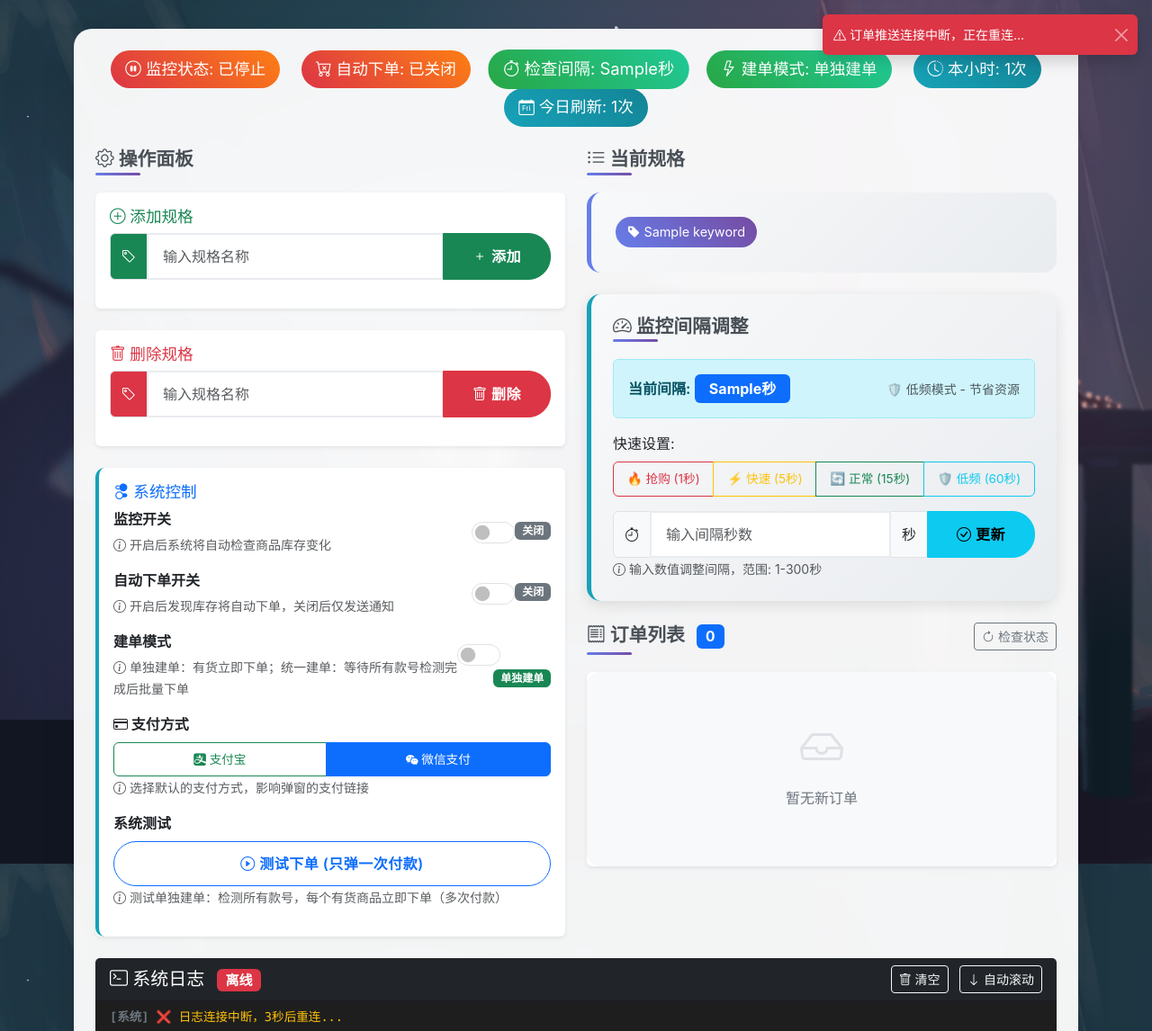
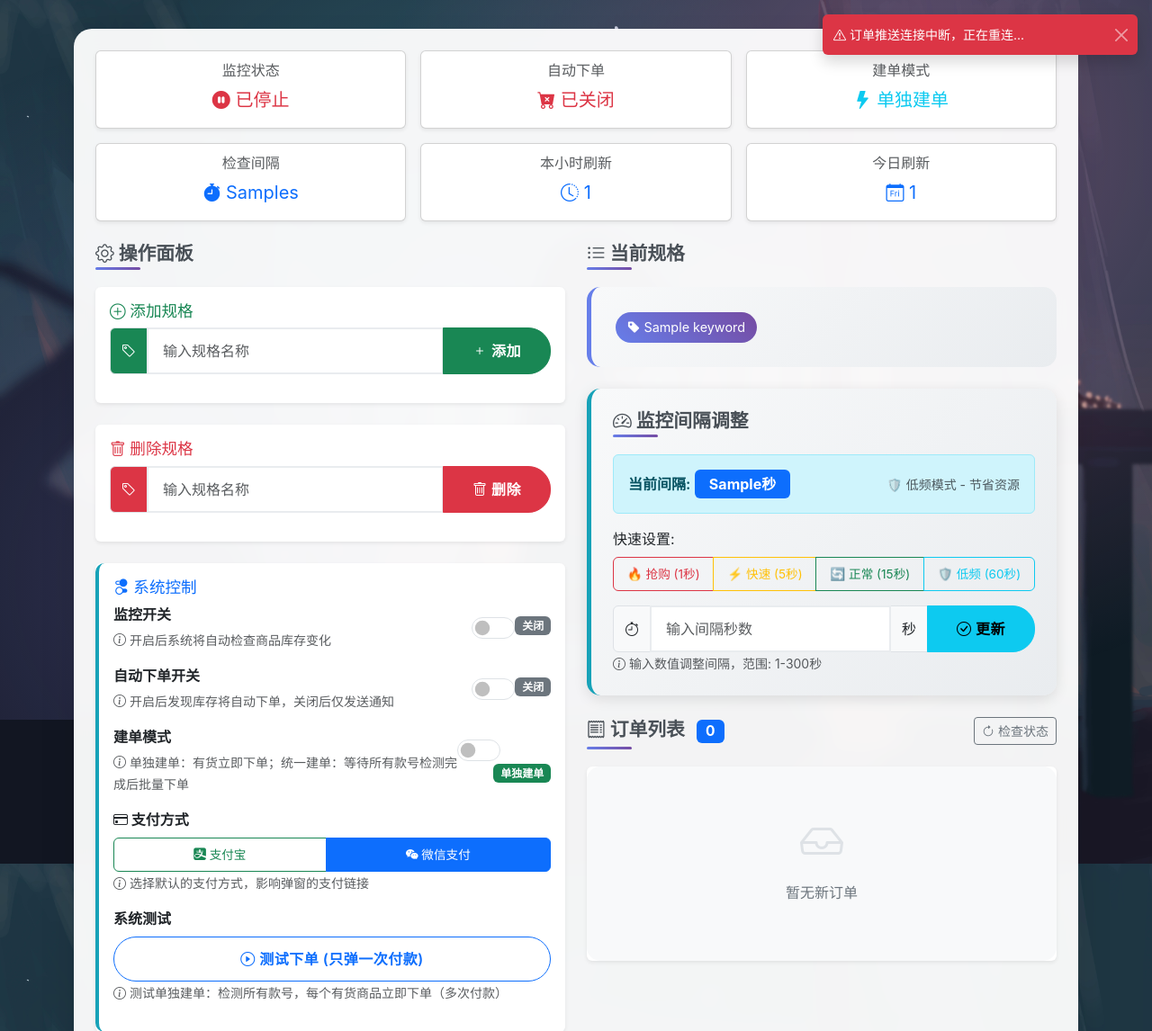
Before and after one commit to poorld/python_clim_web, a Flask app: template templates/home.html in a window 1280 px wide. Shown: the top 1146 px of the page at 90% size. Run offline with Flask 3, Linux system fonts and the light colour scheme; the template is opened without the code that fills it: most values are stand-ins (such as "Sample title", 1, 10 or a date in 2020).

Commit message:
美化首页

```diff
--- a/templates/home.html
+++ b/templates/home.html
@@ -7,14 +7,6 @@
     <link href="https://cdn.jsdelivr.net/npm/bootstrap@5.3.1/dist/css/bootstrap.min.css" rel="stylesheet">
     <link href="https://cdn.jsdelivr.net/npm/bootstrap-icons@1.10.0/font/bootstrap-icons.css" rel="stylesheet">
     <style>
-        /* body {
-            background: linear-gradient(135deg, #667eea 0%, #764ba2 50%, #f093fb 100%);
-            min-height: 100vh;
-            font-family: 'Inter', 'Segoe UI', system-ui, -apple-system, sans-serif;
-            position: relative;
-            overflow-x: hidden;
-        } */
-
         body {
             background: url('/static/images/08.jpg') no-repeat center center fixed;
             background-size: cover;
@@ -23,7 +15,6 @@
             position: relative;
             overflow-x: hidden;
         }
-
 
         body::before {
             content: '';
@@ -293,44 +284,71 @@
 
 
         <div class="main-container p-4">
-            <!-- 页面标题和状态 -->
-            <div class="text-center mb-4">
-
-                <div class="row justify-content-center">
-                    <div class="col-auto">
-                        <div class="status-badge {{ 'status-on' if monitor_status else 'status-off' }}">
-                            <i class="bi bi-{{ 'play-circle' if monitor_status else 'pause-circle' }}"></i>
-                            监控状态: {{ '运行中' if monitor_status else '已停止' }}
+            <!-- 状态卡片 -->
+            <div class="row g-3 mb-4">
+                <div class="col-md-4 col-6">
+                    <div class="card text-center h-100 shadow-sm">
+                        <div class="card-body">
+                            <h6 class="card-subtitle mb-2 text-muted">监控状态</h6>
+                            <p class="card-text fs-5 {{ 'text-success' if monitor_status else 'text-danger' }}">
+                                <i class="bi bi-{{ 'play-circle-fill' if monitor_status else 'pause-circle-fill' }}"></i>
+                                {{ '运行中' if monitor_status else '已停止' }}
+                            </p>
                         </div>
                     </div>
-                    <div class="col-auto">
-                        <div class="status-badge {{ 'status-on' if auto_order_status else 'status-off' }}">
-                            <i class="bi bi-{{ 'cart-check' if auto_order_status else 'cart-x' }}"></i>
-                            自动下单: {{ '已开启' if auto_order_status else '已关闭' }}
+                </div>
+                <div class="col-md-4 col-6">
+                    <div class="card text-center h-100 shadow-sm">
+                        <div class="card-body">
+                            <h6 class="card-subtitle mb-2 text-muted">自动下单</h6>
+                            <p class="card-text fs-5 {{ 'text-success' if auto_order_status else 'text-danger' }}">
+                                <i class="bi bi-{{ 'cart-check-fill' if auto_order_status else 'cart-x-fill' }}"></i>
+                                {{ '已开启' if auto_order_status else '已关闭' }}
+                            </p>
                         </div>
                     </div>
-                    <div class="col-auto">
-                        <div class="status-badge status-on" id="intervalBadge">
-                            <i class="bi bi-stopwatch"></i>
-                            检查间隔: <span id="currentInterval">{{ monitor_interval }}</span>秒
+                </div>
+                <div class="col-md-4 col-12">
+                    <div class="card text-center h-100 shadow-sm">
+                        <div class="card-body">
+                            <h6 class="card-subtitle mb-2 text-muted">建单模式</h6>
+                            <p class="card-text fs-5 text-info">
+                                <i class="bi bi-{{ 'collection-fill' if batch_order_mode else 'lightning-fill' }}"></i>
+                                {{ '统一建单' if batch_order_mode else '单独建单' }}
+                            </p>
                         </div>
                     </div>
-                    <div class="col-auto">
-                        <div class="status-badge {{ 'status-info' if batch_order_mode else 'status-success' }}">
-                            <i class="bi bi-{{ 'collection' if batch_order_mode else 'lightning' }}"></i>
-                            建单模式: {{ '统一建单' if batch_order_mode else '单独建单' }}
+                </div>
+                <div class="col-md-4 col-4">
+                    <div class="card text-center h-100 shadow-sm">
+                        <div class="card-body">
+                            <h6 class="card-subtitle mb-2 text-muted">检查间隔</h6>
+                            <p class="card-text fs-5 text-primary" id="currentInterval">
+                                <i class="bi bi-stopwatch-fill"></i>
+                                {{ monitor_interval }}s
+                            </p>
                         </div>
                     </div>
-                    <div class="col-auto">
-                        <div class="status-badge status-info">
-                            <i class="bi bi-clock-history"></i>
-                            本小时: <span id="hourlyRefreshCount">{{ hourly_refresh_count }}</span>次
+                </div>
+                <div class="col-md-4 col-4">
+                    <div class="card text-center h-100 shadow-sm">
+                        <div class="card-body">
+                            <h6 class="card-subtitle mb-2 text-muted">本小时刷新</h6>
+                            <p class="card-text fs-5 text-primary" id="hourlyRefreshCount">
+                                <i class="bi bi-clock-history"></i>
+                                {{ hourly_refresh_count }}
+                            </p>
                         </div>
                     </div>
-                    <div class="col-auto">
-                        <div class="status-badge status-info">
-                            <i class="bi bi-calendar-day"></i>
-                            今日刷新: <span id="dailyRefreshCount">{{ daily_refresh_count }}</span>次
+                </div>
+                <div class="col-md-4 col-4">
+                    <div class="card text-center h-100 shadow-sm">
+                        <div class="card-body">
+                            <h6 class="card-subtitle mb-2 text-muted">今日刷新</h6>
+                            <p class="card-text fs-5 text-primary" id="dailyRefreshCount">
+                                <i class="bi bi-calendar-day"></i>
+                                {{ daily_refresh_count }}
+                            </p>
                         </div>
                     </div>
                 </div>
@@ -1145,7 +1163,7 @@
 
         // 实时更新页面上的间隔显示
         function updatePageInterval(newInterval) {
-            document.getElementById('currentInterval').textContent = newInterval;
+            document.getElementById('currentInterval').innerHTML = `<i class="bi bi-stopwatch-fill"></i> ${newInterval}s`;
             document.getElementById('currentIntervalDisplay').textContent = newInterval + '秒';
             currentInterval = newInterval;
         }
@@ -1378,10 +1396,10 @@
                     const hourlyElement = document.getElementById('hourlyRefreshCount');
 
                     if (dailyElement) {
-                        dailyElement.textContent = data.daily_count;
+                        dailyElement.innerHTML = `<i class="bi bi-calendar-day"></i> ${data.daily_count}`;
                     }
                     if (hourlyElement) {
-                        hourlyElement.textContent = data.hourly_count;
+                        hourlyElement.innerHTML = `<i class="bi bi-clock-history"></i> ${data.hourly_count}`;
                     }
                 }
             })
@@ -1628,7 +1646,7 @@
                     let modeText = '';
                     if (newInterval <= 5) modeText = '🔥 高频抢购模式';
                     else if (newInterval <= 30) modeText = '⚡ 正常监控模式';
-                    else modeText = '🛡️ 低频节能模式';
+                    else modeText = '🛡️ 低频模式 - 节省资源';
 
                     showToast(`监控间隔已调整为 ${newInterval} 秒 (${modeText})`, 'success');
                 } else {
```
